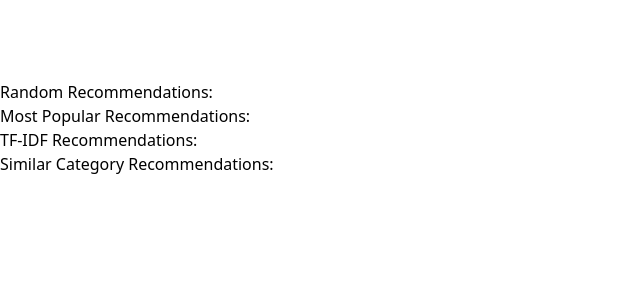
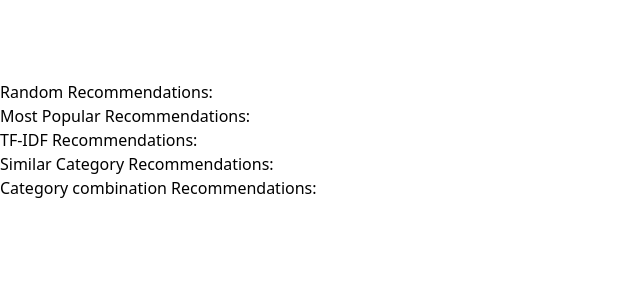
Before and after one commit to DanoCH-boop/rs_project, a Django app: template web/templates/recommendation.html in a window 1280 px wide. Shown: the top 300 px of the page, without its empty margins (0-640 px from the left). Run offline with Django 5.2, Linux system fonts and the light colour scheme; the template is opened without the code that fills it, so the values that code supplies are empty; style sheets or scripts are compiled from the project's sources; some libraries are stand-ins or nearby versions.

Commit message:
Marian method working

```diff
--- a/web/templates/recommendation.html
+++ b/web/templates/recommendation.html
@@ -33,6 +33,13 @@
                 {% endfor %}
             </ul>
         </li>
+         <li>Category combination Recommendations:
+            <ul>
+                {% for item in result.category_combinations %}
+                    <li>{{ item }}</li>
+                {% endfor %}
+            </ul>
+        </li>
     </ul>
 </main>
 {% endblock content %}
```
Also changed, not shown: web/algorithms/recommender.py (+7 -1 lines).
